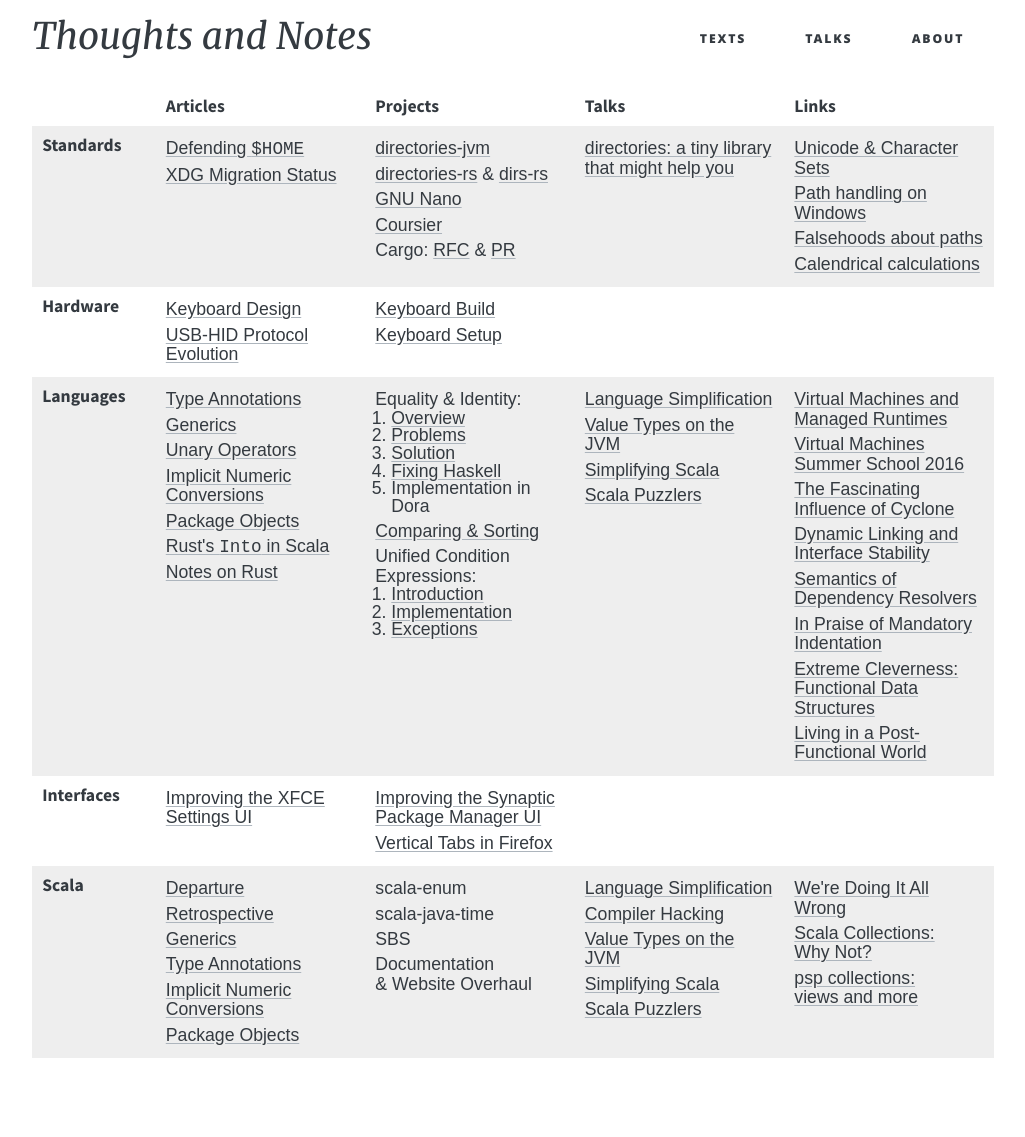
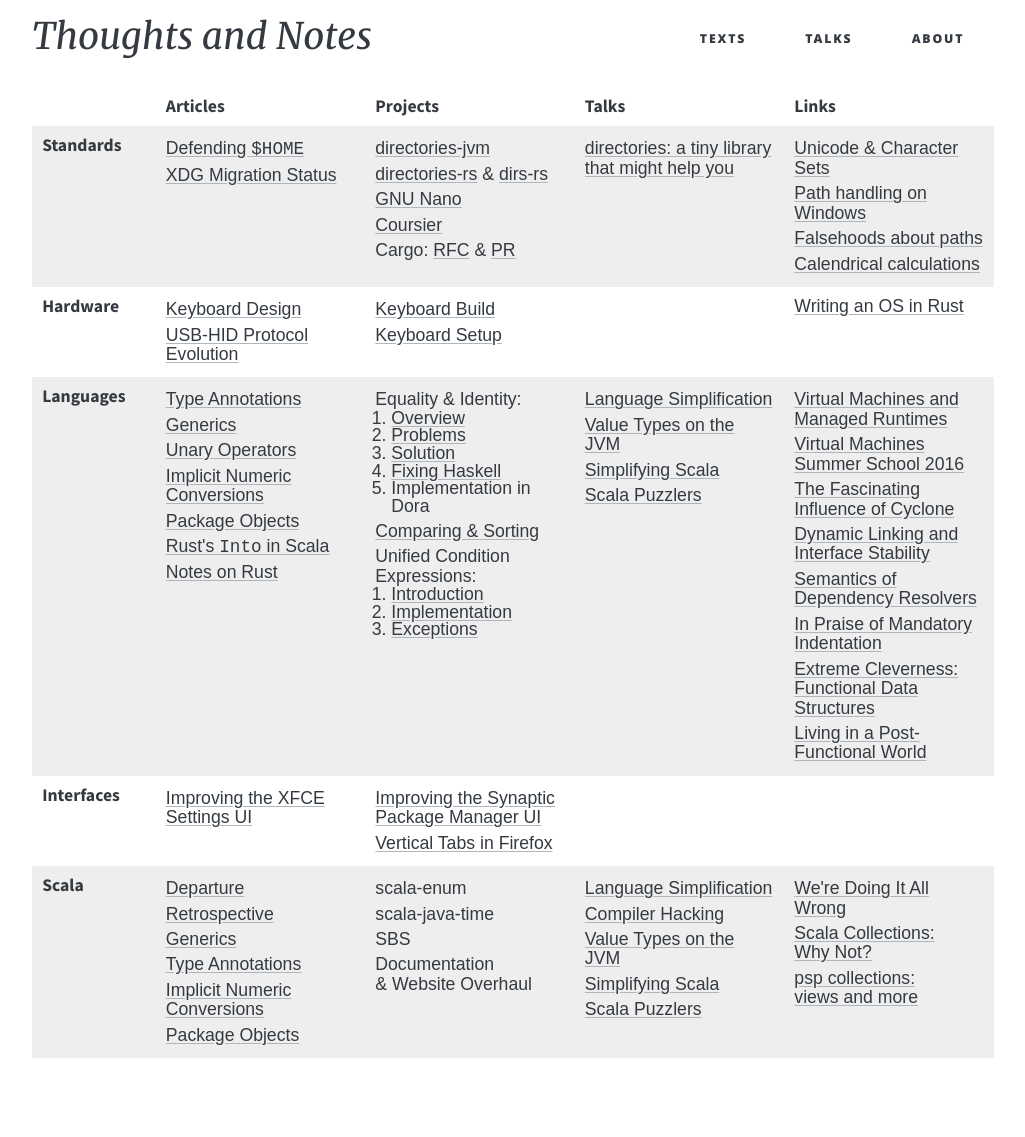
Before and after one commit to soc/soc.me, a Jekyll site: the page built from index.md, in a window 1280 px wide. Shown: the whole page, without its empty margins (127-1152 px from the left). Built offline with Jekyll 4.4.1, drawn with Linux system fonts in a browser that asks for light colours; some web fonts are replaced.

Commit message:
Add link to "Writing an OS in Rust"

```diff
--- a/index.md
+++ b/index.md
@@ -46,7 +46,7 @@
       <div><a href="hardware/keyboard-setup">Keyboard Setup</a></div>
     </td>
     <td></td>
-    <td></td>
+    <td><a href="https://os.phil-opp.com/">Writing an OS in Rust</a></td>
   </tr>
   <tr>
     <th class="table-topic">Languages</th>
```
